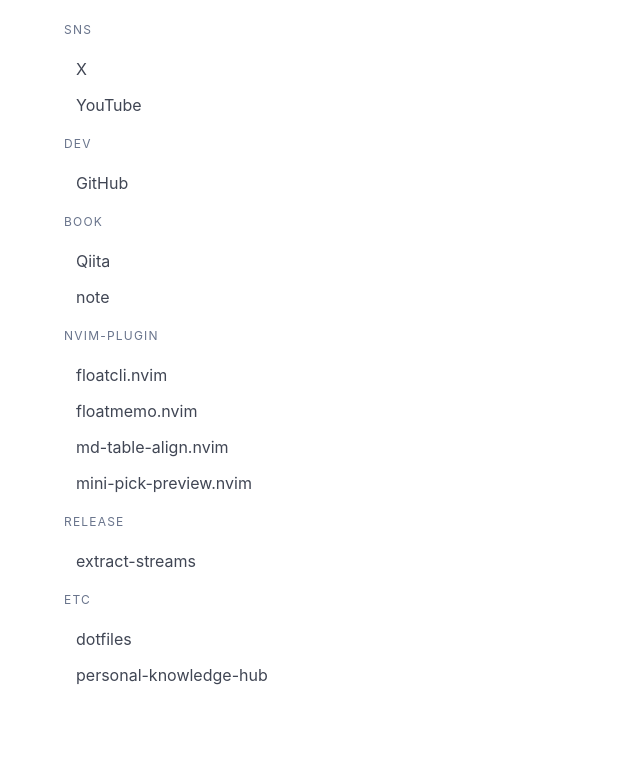
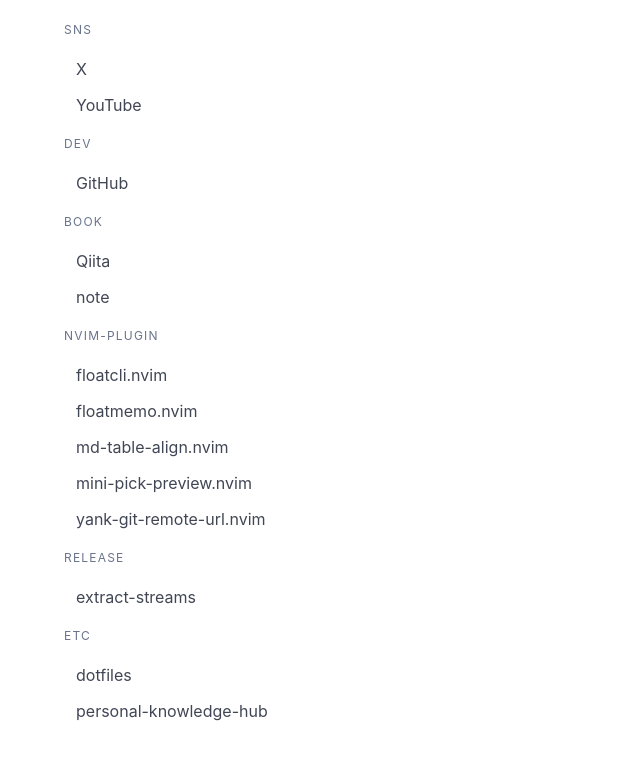
Before and after one commit to sh1Nome/sh1Nome.github.io, a plain HTML site: page index.html in a window 1280 px wide. Shown: the part 112-872 px from the top of the page, without its empty margins (0-640 px from the left). Drawn offline with nearby package versions, Linux system fonts and the light colour scheme.

Commit message:
Add yank-git-remote-url.nvim to NVIM-PLUGIN section and improve menu structure

```diff
--- a/index.html
+++ b/index.html
@@ -46,20 +46,33 @@
               <a href="https://github.com/sh1Nome/floatcli.nvim" target="_blank"
                 >floatcli.nvim</a
               >
+            </li>
+            <li>
               <a
                 href="https://github.com/sh1Nome/floatmemo.nvim"
                 target="_blank"
                 >floatmemo.nvim</a
               >
+            </li>
+            <li>
               <a
                 href="https://github.com/sh1Nome/md-table-align.nvim"
                 target="_blank"
                 >md-table-align.nvim</a
               >
+            </li>
+            <li>
               <a
                 href="https://github.com/sh1Nome/mini-pick-preview.nvim"
                 target="_blank"
                 >mini-pick-preview.nvim</a
+              >
+            </li>
+            <li>
+              <a
+                href="https://github.com/sh1Nome/yank-git-remote-url.nvim"
+                target="_blank"
+                >yank-git-remote-url.nvim</a
               >
             </li>
           </ul>
```
